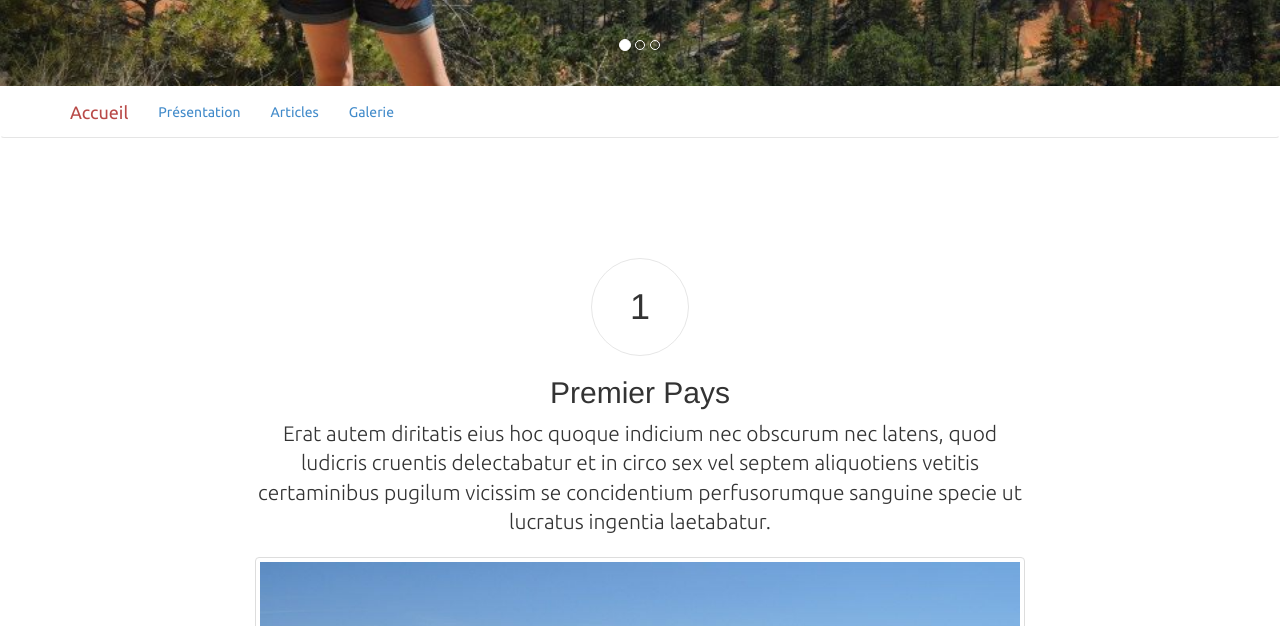
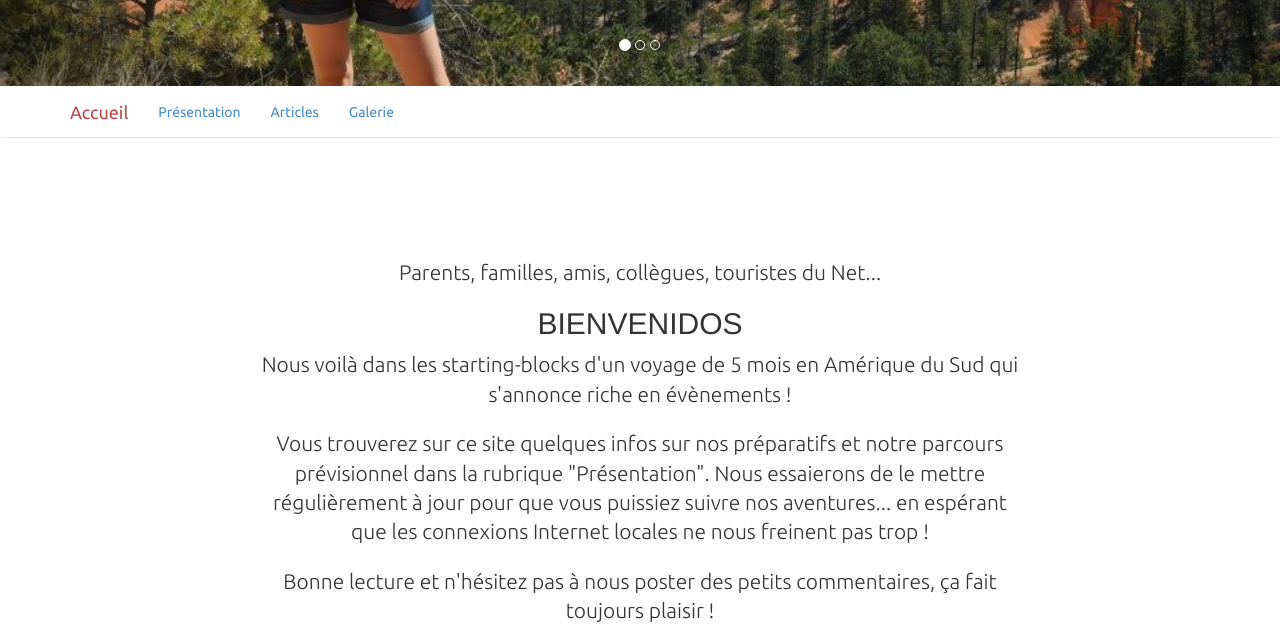
Before and after one commit to link-webcreations/juetpy, a Jekyll site: the page built from index.html, in a window 1280 px wide and 1400 px high, scrolled down 514 px. Shown: the top 626 px of the window. Built offline with Jekyll 4.4.1, drawn with Linux system fonts in a browser that asks for light colours; nearby versions of some CDN libraries; library files that are not in the unit come from our copies; Markdown is read by kramdown in place of the engine named in the settings; the list of posts is cut into pages by our own code; some of the changed text lies outside the part shown; grey boxes are pictures that could not be loaded.

Commit message:
Update index.html

```diff
--- a/index.html
+++ b/index.html
@@ -53,44 +53,15 @@ base_url: "./"
 
 <div class="featurette">
   <div class="container">
-    <h1 class="step-num">1</h1>
-    <h2>Premier Pays</h2>
-    <p class="lead">Erat autem diritatis eius hoc quoque indicium nec obscurum nec latens, quod ludicris cruentis delectabatur et in circo sex vel septem aliquotiens vetitis certaminibus pugilum vicissim se concidentium perfusorumque sanguine specie ut lucratus ingentia laetabatur.</p>
+    <p class="lead">Parents, familles, amis, collègues, touristes du Net...</p>
+    <h2>BIENVENIDOS</h2>
+    <p class="lead">Nous voilà dans les starting-blocks d'un voyage de 5 mois en Amérique du Sud qui s'annonce riche en évènements !</p>
+    <p class="lead">Vous trouverez sur ce site quelques infos sur nos préparatifs et notre parcours prévisionnel dans la rubrique "Présentation".
+    Nous essaierons de le mettre régulièrement à jour pour que vous puissiez suivre nos aventures...
+    en espérant que les connexions Internet locales ne nous freinent pas trop !</p>
+    <p class="lead">Bonne lecture et n'hésitez pas à nous poster des petits commentaires, ça fait toujours plaisir !</p>
     <a href="#" class="thumbnail">
-      <img src="{{ page.base_url }}assets/img/moma-1.jpg" alt="">
+      <img src="{{ page.base_url }}assets/img/Carte parcours.jpg" alt="Carte parcours.jpg">
     </a>
   </div>
 </div>
-
-<div class="featurette">
-  <div class="container">
-    <h1 class="step-num">2</h1>
-    <h2>Le deuxieme</h2>
-    <p class="lead">Erat autem diritatis eius hoc quoque indicium nec obscurum nec latens, quod ludicris cruentis delectabatur et in circo sex vel septem aliquotiens vetitis certaminibus pugilum vicissim se concidentium perfusorumque sanguine specie ut lucratus ingentia laetabatur.</p>
-    <a href="#" class="thumbnail">
-      <img src="{{ page.base_url }}assets/img/moma-1.jpg" alt="">
-    </a>
-  </div>
-</div>
-
-<div class="featurette">
-  <div class="container">
-    <h1 class="step-num">3</h1>
-    <h2>Le troisieme</h2>
-    <p class="lead">Erat autem diritatis eius hoc quoque indicium nec obscurum nec latens, quod ludicris cruentis delectabatur et in circo sex vel septem aliquotiens vetitis certaminibus pugilum vicissim se concidentium perfusorumque sanguine specie ut lucratus ingentia laetabatur.</p>
-    <a href="#" class="thumbnail">
-      <img src="{{ page.base_url }}assets/img/moma-1.jpg" alt="">
-    </a>
-  </div>
-</div>
-
-<div class="featurette">
-  <div class="container">
-    <h1 class="step-num">4</h1>
-    <h2>le quatrieme</h2>
-    <p class="lead">Erat autem diritatis eius hoc quoque indicium nec obscurum nec latens, quod ludicris cruentis delectabatur et in circo sex vel septem aliquotiens vetitis certaminibus pugilum vicissim se concidentium perfusorumque sanguine specie ut lucratus ingentia laetabatur.</p>
-    <a href="#" class="thumbnail">
-      <img src="{{ page.base_url }}assets/img/moma-1.jpg" alt="">
-    </a>
-  </div>
-</div>
```
